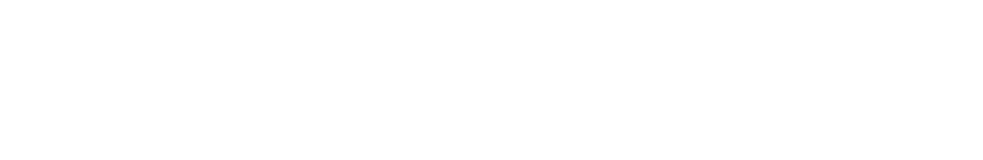
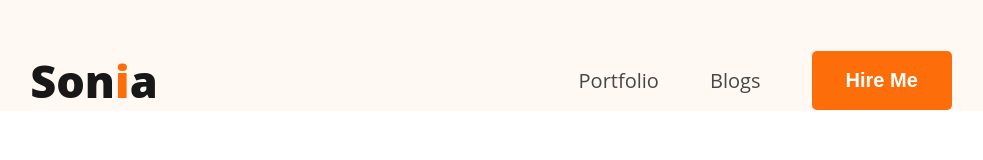
Before and after one commit to soniafrin/milestone-one-portfolio-code, a plain HTML site: page index.html in a window 1280 px wide. Shown: the whole page, without its empty margins (149-1132 px from the left). Drawn offline with Linux system fonts and the light colour scheme.

Commit message:
navbar done

```diff
--- /dev/null
+++ b/Style/style.css
@@ -0,0 +1,56 @@
+
+*{
+  margin: 0;
+  padding: 0;
+  box-sizing: border-box;
+}
+
+/* shared style */
+.font-open-sans {
+  font-family: "Open Sans", sans-serif;
+  font-optical-sizing: auto;
+}
+
+.btn{
+  /* width: 150px; */
+  padding: 18px 34px;
+  color: white;
+  font-size: 20px;
+  background-color: #FD6E0A;
+  font-weight: 700;
+  border: none;
+  border-radius: 5px;
+}
+
+/* main style */
+header{
+   background-color: #FFF8F3;
+  }
+
+nav{
+  /* border: 1px solid red; */
+    display: flex;
+    width: 72%;
+    max-width: 1140px;
+    margin: 0 auto;
+    justify-content: space-between;
+    align-items: center;
+    padding-top: 50px;
+}
+.logo h2{
+  font-size: 45px;
+  font-weight: 800;
+  color: #181818;
+}
+nav .menu{
+  display: flex;
+  gap: 51px;
+  list-style-type: none;
+  align-items: center;
+}
+nav .menu li a{
+  text-decoration: none;
+  font-size: 20px;
+  color: #474747;
+  font-weight: 400;
+}
--- a/index.html
+++ b/index.html
@@ -3,9 +3,25 @@
 <head>
     <meta charset="UTF-8">
     <meta name="viewport" content="width=device-width, initial-scale=1.0">
-    <title>Document</title>
+    <title>Sonia Portfolio</title>
+
+    <link rel="stylesheet" href="Style/style.css">
 </head>
-<body>
+<body class="font-open-sans">
+    <header id="header">
+        <nav>
+            <div class="logo">
+                <h2>Son<span style="color: #FD6E0A;">i</span>a</h2>
+            </div>
 
+            <ul class="menu">
+                <li><a href="">Portfolio</a></li>
+                <li><a href="">Blogs</a></li>
+                <li><button type="button" class="btn">Hire Me</button></li>
+            </ul>
+        </nav>
+
+
+    </header>
 </body>
 </html>
```
